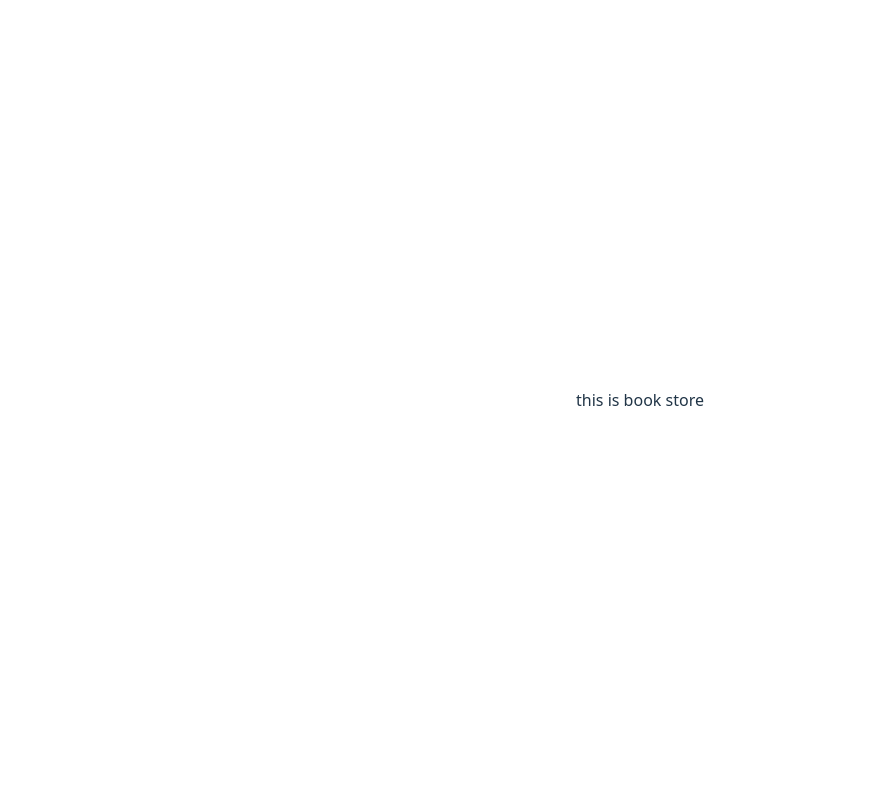
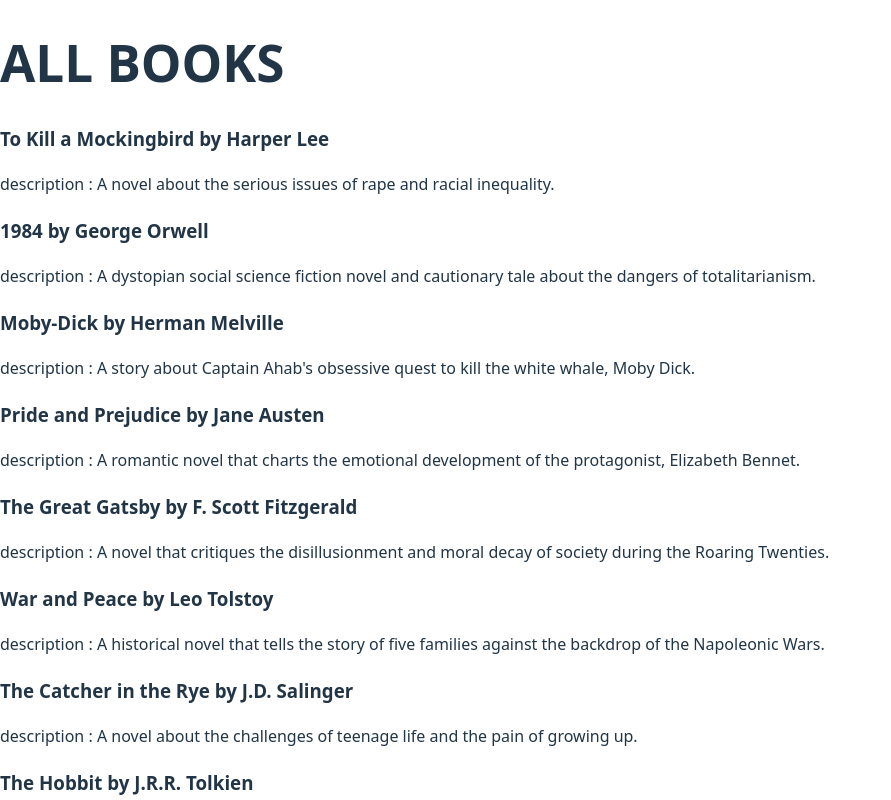
Before and after one commit to Mohamad-sakib/book-store, a React (Vite) app: page / in a window 1280 px wide. Shown: the top 800 px of the page, without its empty margins (0-891 px from the left). Built offline with nearby package versions, Linux system fonts and the light colour scheme.

Commit message:
create component and route to display all books

```diff
--- a/package.json
+++ b/package.json
@@ -11,7 +11,8 @@
   },
   "dependencies": {
     "react": "^19.2.0",
-    "react-dom": "^19.2.0"
+    "react-dom": "^19.2.0",
+    "react-router-dom": "^7.13.0"
   },
   "devDependencies": {
     "@eslint/js": "^9.39.1",
--- a/src/App.jsx
+++ b/src/App.jsx
@@ -1,7 +1,17 @@
-import './App.css'
+import { Books } from "./components/Books";
+import { BookContextProvider } from "./contexts/BookContextProvider";
+import { BrowserRouter as Router, Routes, Route } from "react-router-dom";
 
 function App() {
-  return (<div>this is book store</div>)
+  return (
+    <BookContextProvider>
+      <Router>
+        <Routes>
+          <Route path="/" element={<Books />}></Route>
+        </Routes>
+      </Router>
+    </BookContextProvider>
+  );
 }
 
-export default App
+export default App;
--- /dev/null
+++ b/src/components/Book.jsx
@@ -0,0 +1,11 @@
+export const Book = ({ book }) => {
+  return (
+    <div>
+      <h3>
+        {book.title} by {book.author}
+      </h3>
+      description : {book.description}
+      <h4></h4>
+    </div>
+  );
+};
--- /dev/null
+++ b/src/components/Books.jsx
@@ -0,0 +1,15 @@
+import { useContext } from "react";
+import { Book } from "./Book";
+import { BookContext } from "../contexts/bookContext";
+
+export const Books = () => {
+  const { books } = useContext(BookContext);
+  return (
+    <div>
+      <h1>ALL BOOKS</h1>
+      {books.map((book) => (
+        <Book book={book} />
+      ))}
+    </div>
+  );
+};
--- /dev/null
+++ b/src/contexts/BookContextProvider.jsx
@@ -0,0 +1,18 @@
+import { useEffect, useState } from "react";
+import { BookContext } from "./bookContext";
+
+export const BookContextProvider = ({ children }) => {
+  const [books, setBooks] = useState([]);
+
+  useEffect(() => {
+    fetch("/books.json")
+      .then((res) => res.json())
+      .then((books) => setBooks(books))
+      .catch((err) => console.error(`fetching books failed : ERROR :: ${err}`));
+  });
+  return (
+    <BookContext.Provider value={{ books, setBooks }}>
+      {children}
+    </BookContext.Provider>
+  );
+};
--- a/src/contexts/bookContext.js
+++ b/src/contexts/bookContext.js
@@ -1,12 +1,3 @@
-import { createContext, useState } from "react";
+import { createContext } from "react";
 
-export const bookContext = createContext([]);
-
-export const BookContextProvider = ({ children }) => {
-  const [books, setBooks] = useState([]);
-  return (
-    <bookContext.Provider value={{ books, setBooks }}>
-      {children}
-    </bookContext.Provider>
-  );
-};
+export const BookContext = createContext([]);
```
Also changed, not shown: 1 other file (tests, documents, lock files or other folders).
